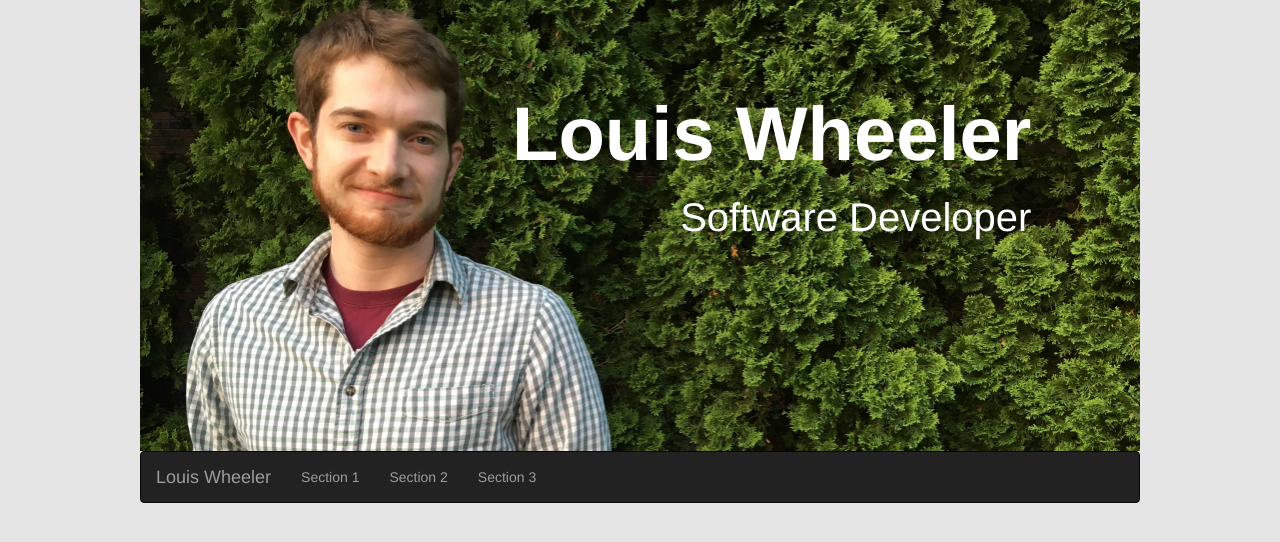
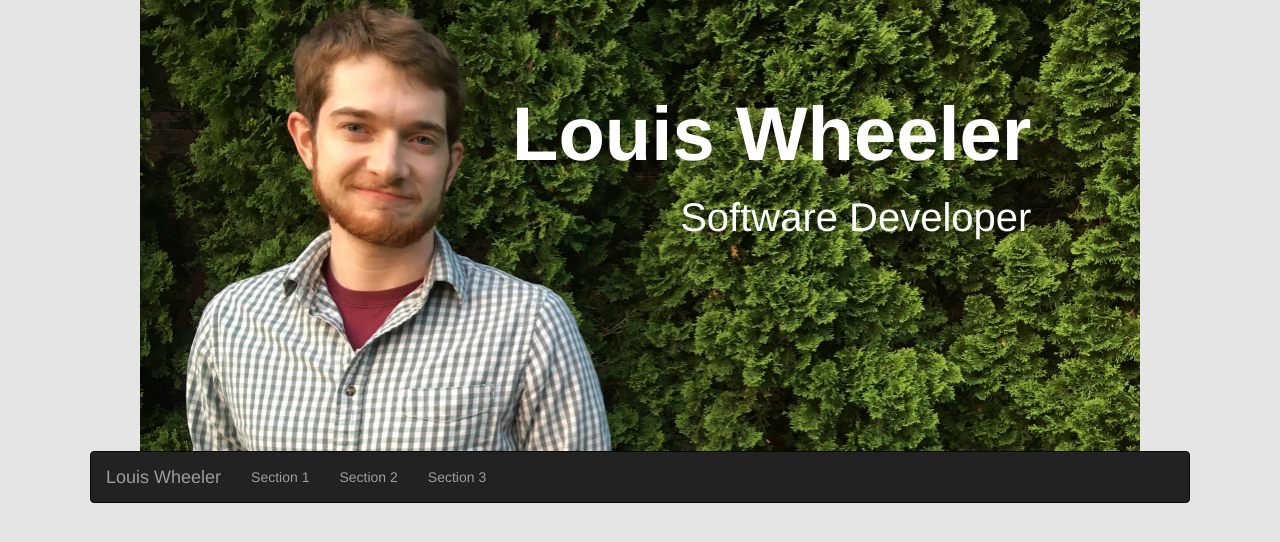
Before and after one commit to louiswheeleriv/louiswheeleriv.github.io, a plain HTML site: page index.html in a window 1280 px wide. Shown: the top 542 px of the page. Drawn offline with Linux system fonts and the light colour scheme.

Commit message:
Testing ANAME file, also increased max-width of navbar

```diff
--- a/scss/styles.scss
+++ b/scss/styles.scss
@@ -67,81 +67,8 @@ div.page-home {
         }
     }
 
-    /*
-
-    // Top banner (desktop)
-    @media(min-width: $md) {
-        div.banner {
-            div.banner-text {
-                position: absolute;
-                top: 80px;
-                left: 48%;
-
-                p {
-                    color: #FFFFFF;
-                    margin: 0 auto;
-                }
-                p.banner-text1 {
-                    font-size: 54px;
-                    font-weight: bold;
-                }
-                p.banner-text2 {
-                    float: right;
-                    font-size: 26px;
-                    font-weight: lighter;
-                }
-                @media(min-width: $lg) {
-                    left: 40%;
-                    p.banner-text1 {
-                        font-size: 78px;
-                    }
-                    p.banner-text2 {
-                        font-size: 40px;
-                    }
-                }
-            }
-
-            img.banner-image {
-                max-width: 1000px;
-                margin: auto;
-            }
-        }
-    }
-
-    // Top banner (mobile)
-    @media(max-width: $sm) {
-        div.banner {
-            div.banner-text {
-                position: absolute;
-                top: 30px;
-                left: 40%;
-
-                p {
-                    color: #FFFFFF;
-                    margin: 0 auto;
-                }
-                p.banner-text1 {
-                    font-size: 32px;
-                    font-weight: bold;
-                }
-                p.banner-text2 {
-                    float: right;
-                    font-size: 20px;
-                    font-weight: lighter;
-                }
-            }
-
-            img.banner-image {
-                width: 100%;
-                margin: auto;
-            }
-        }
-    }
-
-    */
-
     nav.navbar {
-        max-width: 1000px;
+        max-width: 1100px;
         margin: auto;
     }
 
```
Also changed, not shown: css/styles.css, 1 other file.
